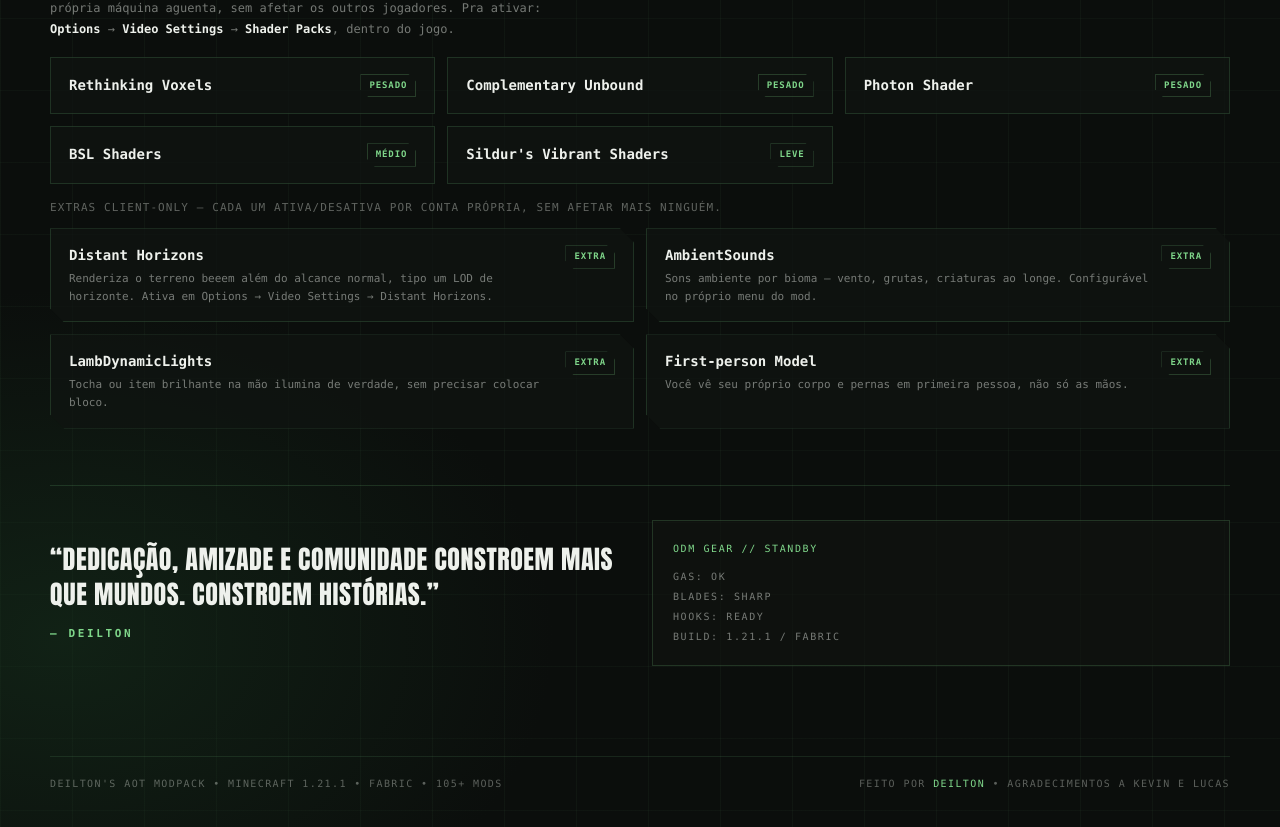
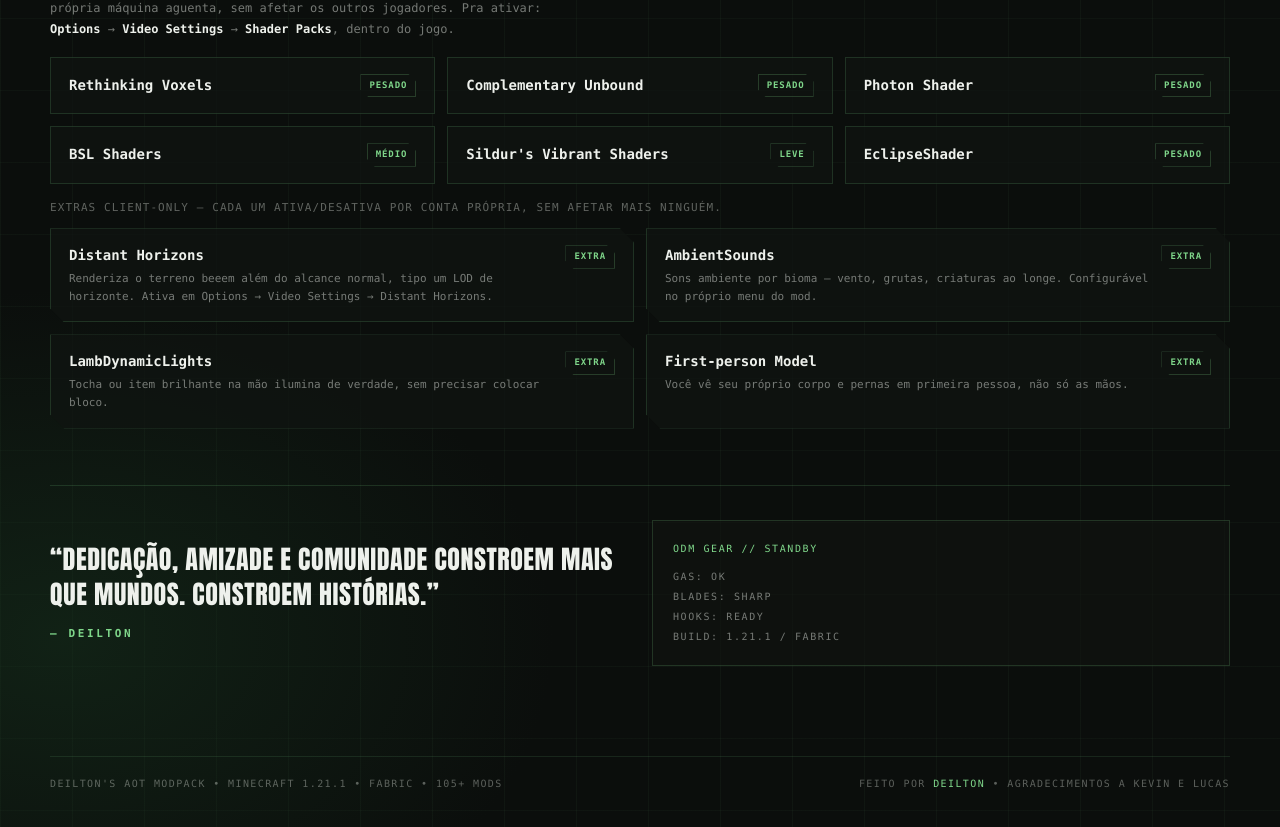
Before and after one commit to DeJunior007/aotmine, a Next.js app: page / in a window 1280 px wide. Shown: the part 2934-3761 px from the top of the page. Built offline with nearby package versions, Linux system fonts and the light colour scheme; no server answers; the database is empty.

Commit message:
site: adiciona EclipseShader na lista de shaders (PESADO, conferido nas categorias do Modrinth: high + realistic/bloom/colored-lighting)

```diff
--- a/app/page.tsx
+++ b/app/page.tsx
@@ -36,6 +36,10 @@
   {
     name: "Sildur's Vibrant Shaders",
     weight: "LEVE",
+  },
+  {
+    name: "EclipseShader",
+    weight: "PESADO",
   },
 ];
 
```
